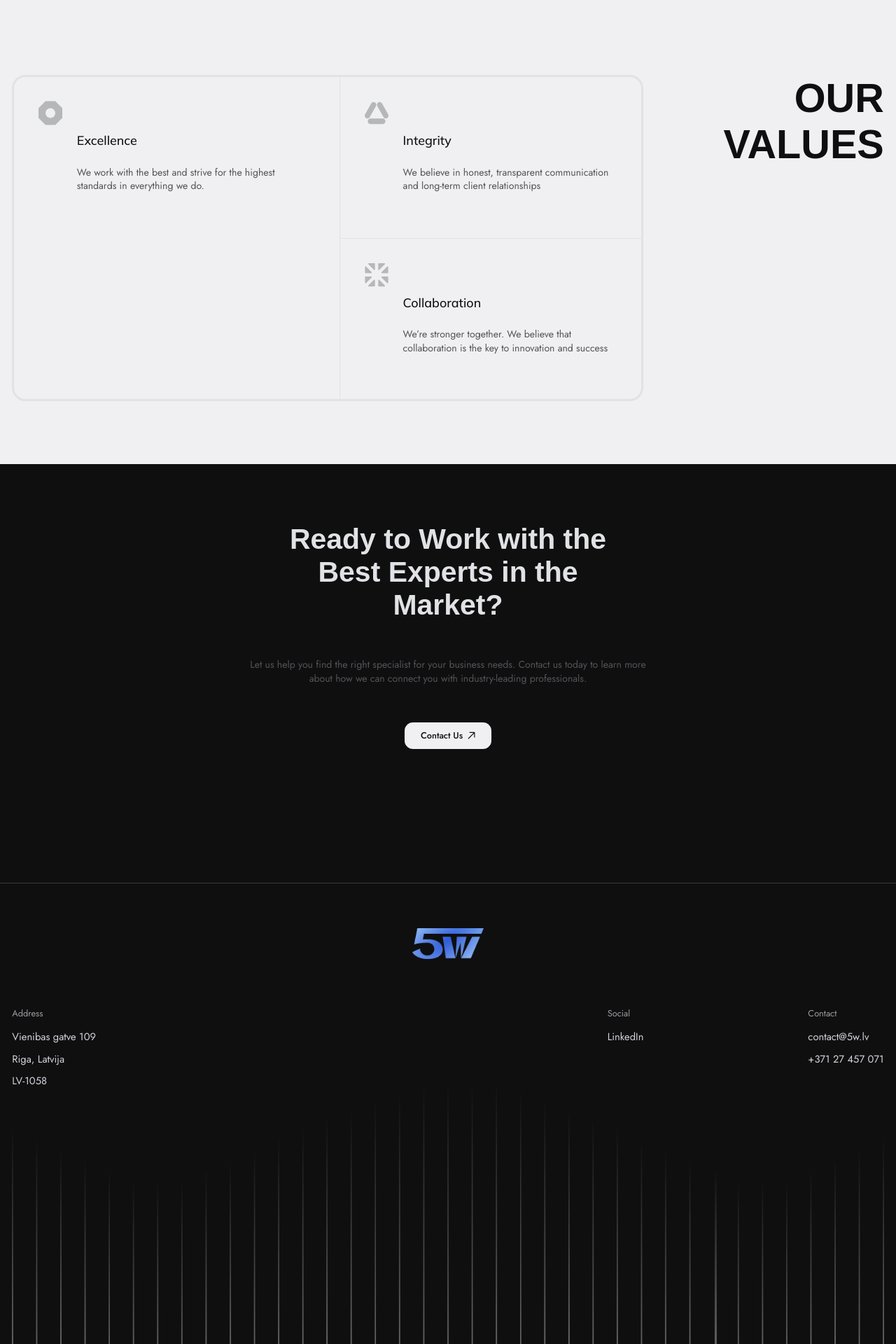
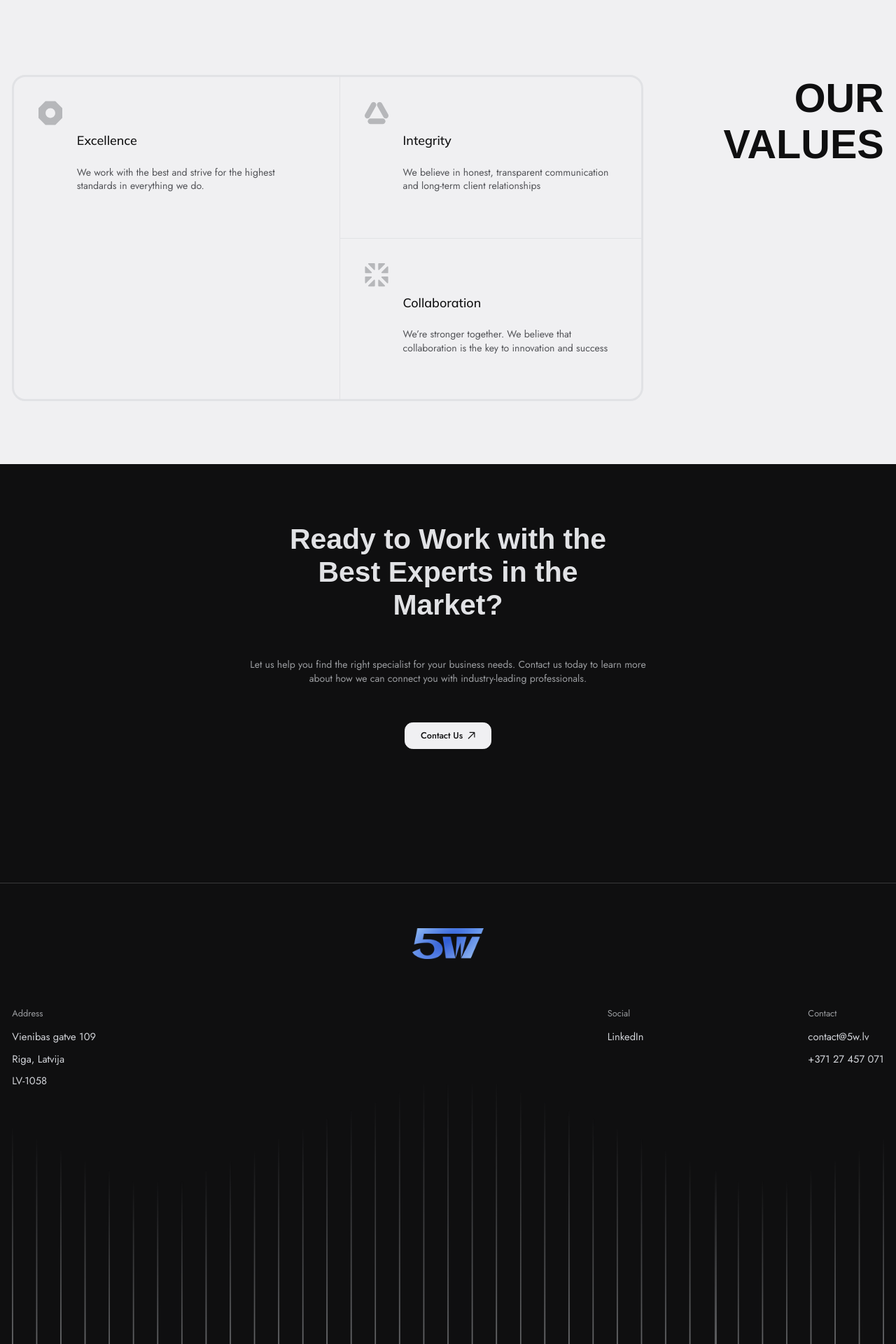
Before and after one commit to amaksix/5w, a Jekyll site: the page built from en/about.md, in a window 1280 px wide. Shown: the part 3098-5018 px from the top of the page at 70% size. Built offline with Jekyll 4.4.1, drawn with Linux system fonts in a browser that asks for light colours; some web fonts are replaced.

Commit message:
new image and color fix

```diff
--- a/assets/css/aboutus.css
+++ b/assets/css/aboutus.css
@@ -291,7 +291,7 @@
 .aboutus-sixt-block-text{
     width: 46.8vw;
     text-align: center;
-    color: #535458;
+    color: #9B9DA0;
     margin-top: 4.1vw;
     margin-left: auto;
     margin-right: auto;
```
Also changed, not shown: assets/images/Product_Third.jpg.
